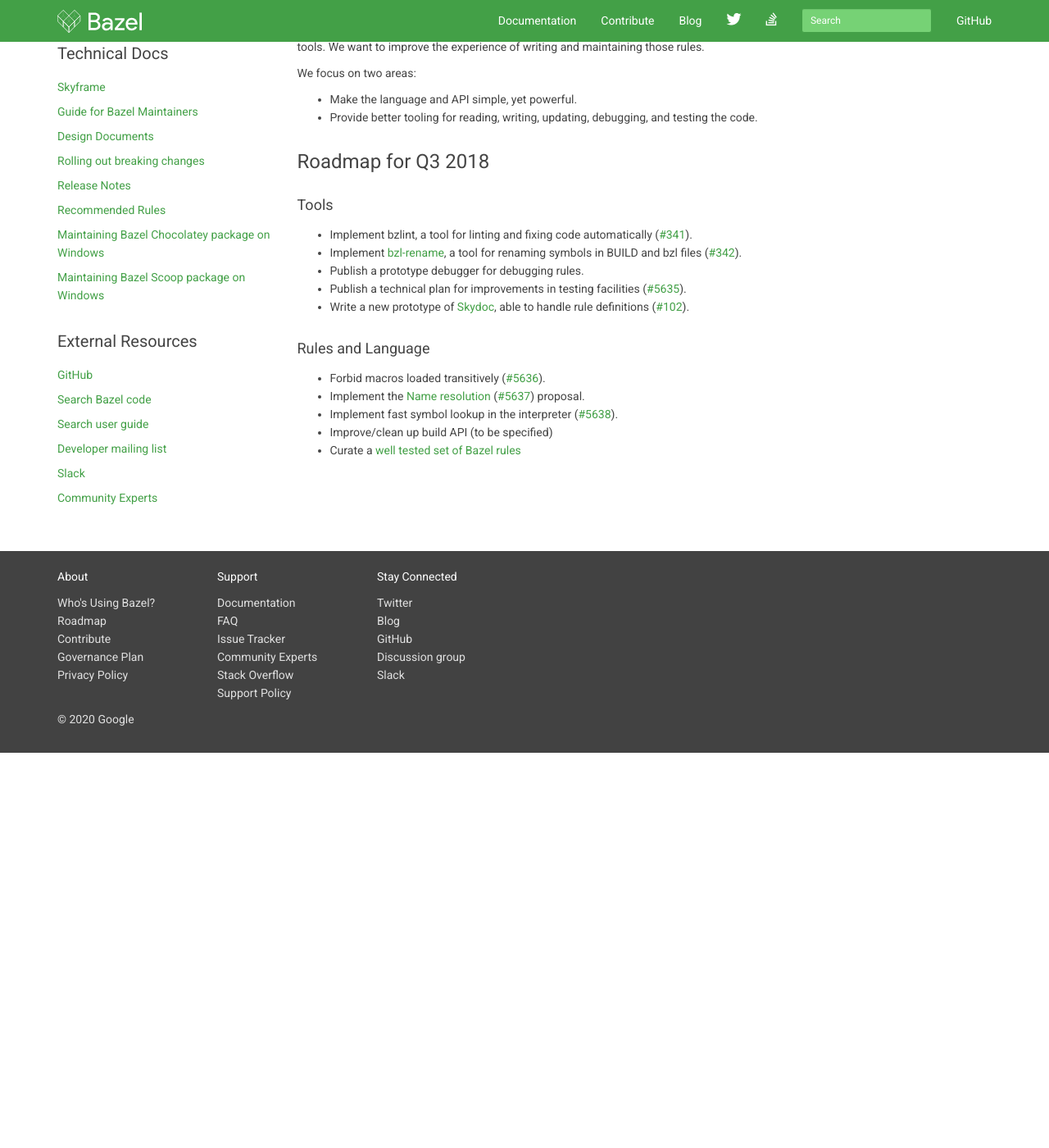
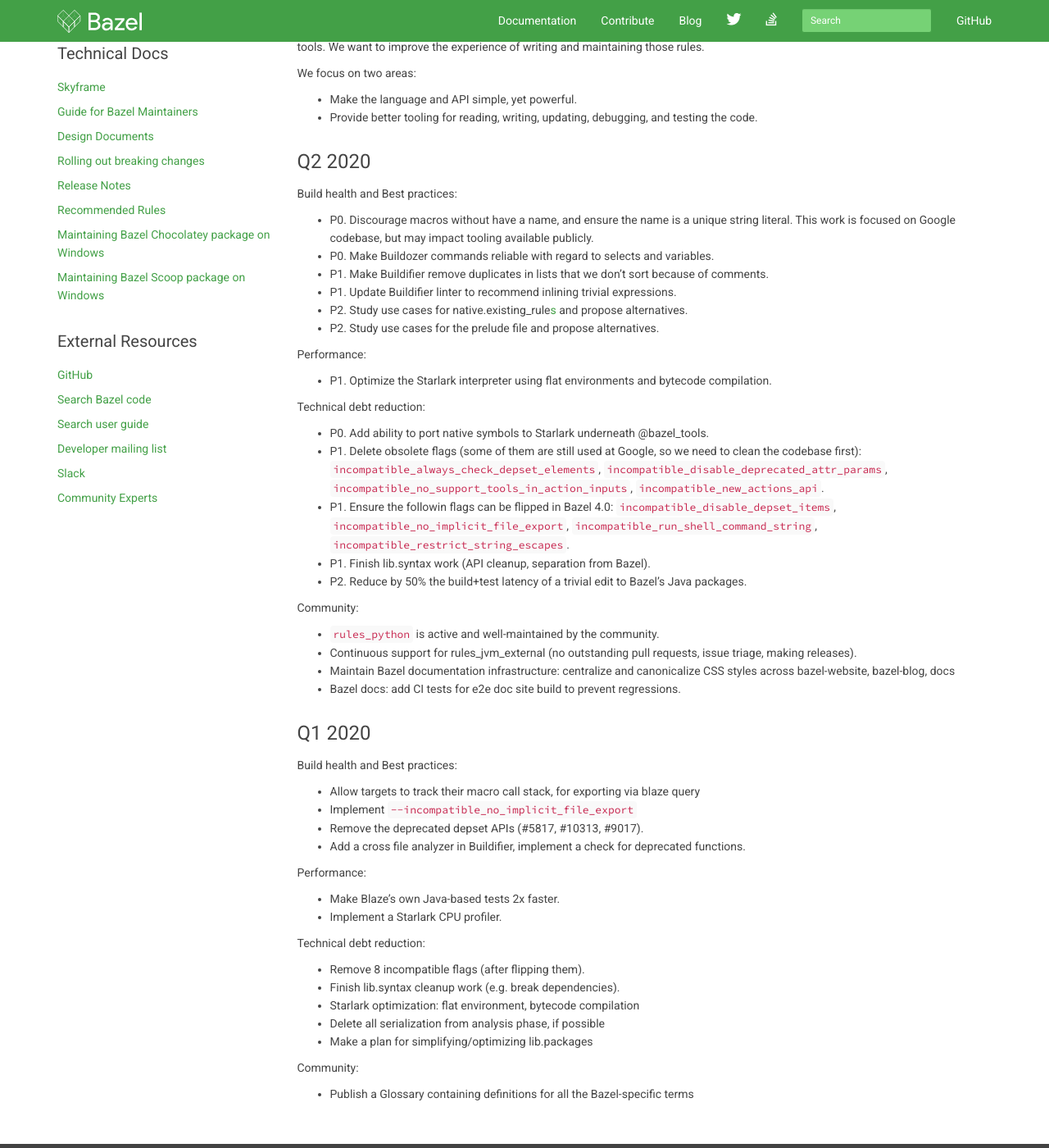
Before and after one commit to bazelbuild/bazel-website, a Jekyll site: the page built from roadmaps/starlark.md, in a window 1280 px wide and 1400 px high, scrolled down 358 px. Shown: the whole window at 82% size. Built offline with Jekyll 4.4.1, drawn with Linux system fonts in a browser that asks for light colours; nearby versions of some CDN libraries; library files that are not in the unit come from our copies; comment, search, counter and statistics services are not loaded; before the commit the page ends 1276 px from its top, so only the background shows below that; some of the changed text lies outside the part shown.

Commit message:
Update roadmap for the Starlark/FrontEnd team (#226)

```diff
--- a/roadmaps/starlark.md
+++ b/roadmaps/starlark.md
@@ -5,7 +5,7 @@
 
 # Starlark Roadmap
 
-*Last verified: 2018-07-18*
+*Last verified: 2020-04-21*
 ([update history](https://github.com/bazelbuild/bazel-website/commits/master/roadmaps/starlark.md))
 
 *Point of contact:* [laurentlb](https://github.com/laurentlb)
@@ -21,24 +21,72 @@
 * Make the language and API simple, yet powerful.
 * Provide better tooling for reading, writing, updating, debugging, and testing the code.
 
-## Roadmap for Q3 2018
 
-#### Tools
+## Q2 2020
 
-* Implement bzlint, a tool for linting and fixing code automatically ([#341](https://github.com/bazelbuild/buildtools/issues/341)).
-* Implement [bzl-rename](https://docs.google.com/document/d/1quFadX5neC6dWC6uAG1WNQl9Yj1K7lR-LZD1JCrvj9A/edit),
-  a tool for renaming symbols in BUILD and bzl files ([#342](https://github.com/bazelbuild/buildtools/issues/342)).
-* Publish a prototype debugger for debugging rules.
-* Publish a technical plan for improvements in testing facilities ([#5635](https://github.com/bazelbuild/bazel/issues/5635)).
-* Write a new prototype of [Skydoc](https://skydoc.bazel.build/), able to handle
-  rule definitions ([#102](https://github.com/bazelbuild/skydoc/issues/102)).
+Build health and Best practices:
 
+* P0. Discourage macros without have a name, and ensure the name is a unique
+  string literal. This work is focused on Google codebase, but may impact
+  tooling available publicly.
+* P0. Make Buildozer commands reliable with regard to selects and variables.
+* P1. Make Buildifier remove duplicates in lists that we don’t sort because of
+  comments.
+* P1. Update Buildifier linter to recommend inlining trivial expressions.
+* P2. Study use cases for native.existing_rule[s]() and propose alternatives.
+* P2. Study use cases for the prelude file and propose alternatives.
 
-#### Rules and Language
+Performance:
 
-* Forbid macros loaded transitively ([#5636](https://github.com/bazelbuild/bazel/issues/5636)).
-* Implement the [Name resolution](https://github.com/bazelbuild/proposals/blob/master/docs/2018-06-18-name-resolution.md)
-  ([#5637](https://github.com/bazelbuild/bazel/issues/5637)) proposal.
-* Implement fast symbol lookup in the interpreter ([#5638](https://github.com/bazelbuild/bazel/issues/5638)).
-* Improve/clean up build API (to be specified)
-* Curate a [well tested set of Bazel rules](https://docs.google.com/document/d/1oYQ-cqmqrpVE02rphobn4F_Q-lqvch4IiUlqEy9q2Fs/edit)
+* P1. Optimize the Starlark interpreter using flat environments and bytecode
+  compilation.
+
+Technical debt reduction:
+
+* P0. Add ability to port native symbols to Starlark underneath @bazel_tools.
+* P1. Delete obsolete flags (some of them are still used at Google, so we need to
+  clean the codebase first): `incompatible_always_check_depset_elements`,
+  `incompatible_disable_deprecated_attr_params`,
+  `incompatible_no_support_tools_in_action_inputs`, `incompatible_new_actions_api`.
+* P1. Ensure the followin flags can be flipped in Bazel 4.0:
+  `incompatible_disable_depset_items`, `incompatible_no_implicit_file_export`,
+  `incompatible_run_shell_command_string`,
+  `incompatible_restrict_string_escapes`.
+* P1. Finish lib.syntax work (API cleanup, separation from Bazel).
+* P2. Reduce by 50% the build+test latency of a trivial edit to Bazel’s Java packages.
+
+Community:
+
+* `rules_python` is active and well-maintained by the community.
+* Continuous support for rules_jvm_external (no outstanding pull requests, issue
+  triage, making releases).
+* Maintain Bazel documentation infrastructure: centralize and canonicalize CSS
+  styles across bazel-website, bazel-blog, docs
+* Bazel docs: add CI tests for e2e doc site build to prevent regressions.
+
+## Q1 2020
+
+Build health and Best practices:
+
+* Allow targets to track their macro call stack, for exporting via blaze query
+* Implement `--incompatible_no_implicit_file_export`
+* Remove the deprecated depset APIs (#5817, #10313, #9017).
+* Add a cross file analyzer in Buildifier, implement a check for deprecated
+  functions.
+
+Performance:
+
+* Make Blaze’s own Java-based tests 2x faster.
+* Implement a Starlark CPU profiler.
+
+Technical debt reduction:
+
+* Remove 8 incompatible flags (after flipping them).
+* Finish lib.syntax cleanup work (e.g. break dependencies).
+* Starlark optimization: flat environment, bytecode compilation
+* Delete all serialization from analysis phase, if possible
+* Make a plan for simplifying/optimizing lib.packages
+
+Community:
+
+* Publish a Glossary containing definitions for all the Bazel-specific terms
```
